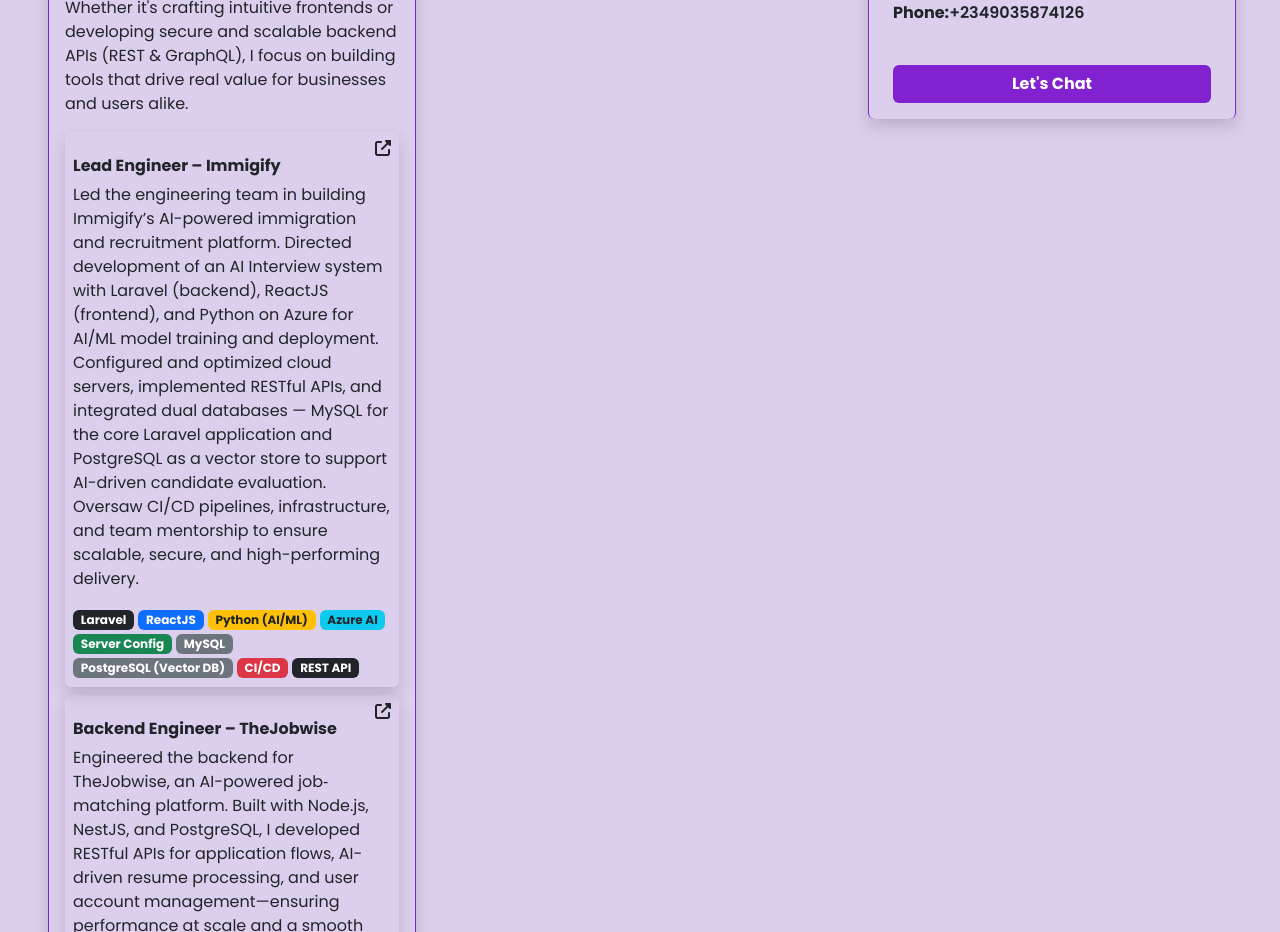
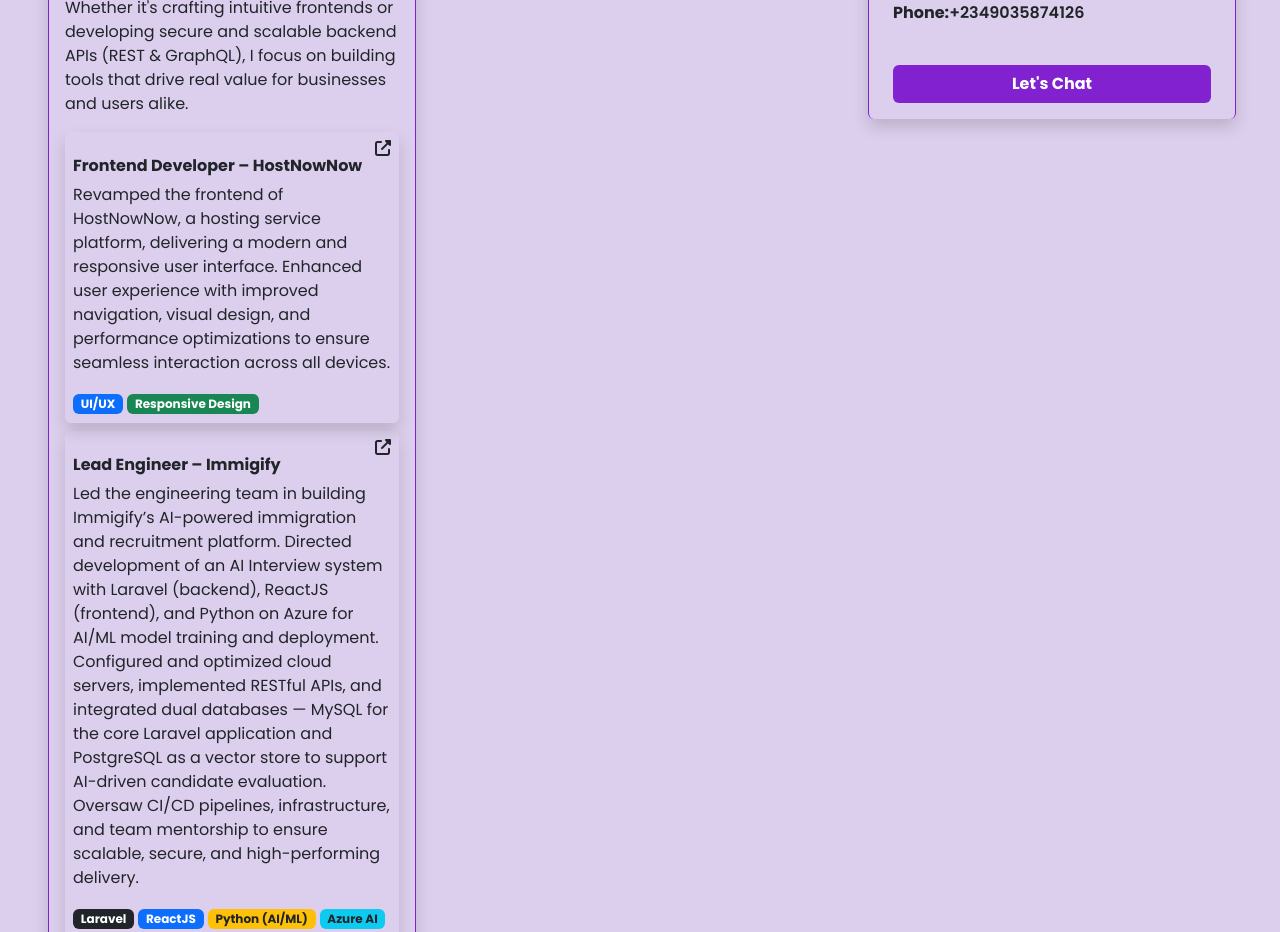
Before and after one commit to Webprowale/webprowale, a React (Vite) app: page / in a window 1280 px wide. Shown: the part 1240-2172 px from the top of the page. Built offline with nearby package versions, Linux system fonts and the light colour scheme; no server answers.

Commit message:
add hostnownow

```diff
--- a/src/Components/SeeLatestWork.jsx
+++ b/src/Components/SeeLatestWork.jsx
@@ -39,6 +39,28 @@
       </p>
 
       <div className="d-flex flex-column">
+
+         {/* HostNowNow */}
+        <div className="rounded shadow p-2 mb-2">
+          <Link target="_blank" to="https://www.hostnownow.com/">
+            <div className="d-flex align-items-end justify-content-end">
+              <i className="fas fa-external-link-alt"></i>
+            </div>
+            <h5 className="fw-bold fs-6">Frontend Developer – HostNowNow</h5>
+            <p>
+              Revamped the frontend of HostNowNow, a hosting service platform,
+              delivering a modern and responsive user interface. Enhanced user
+              experience with improved navigation, visual design, and
+              performance optimizations to ensure seamless interaction across
+              all devices.
+            </p>
+            <div className="mt-1">
+              <span className="badge bg-primary me-1">UI/UX</span>
+              <span className="badge bg-success me-1">Responsive Design</span>
+            </div>
+          </Link>
+        </div>
+
         <div className="rounded shadow p-2 mb-2">
           <Link target="_blank" to="https://immigify.com/">
             <div className="d-flex align-items-end justify-content-end">
@@ -154,6 +176,8 @@
             </div>
           </Link>
         </div>
+
+
 
         {/* FortuneTimer */}
         <div className="rounded shadow p-2 mb-2">
--- a/src/Components/config.js
+++ b/src/Components/config.js
@@ -1 +1 @@
-export const url ="https://agent-webprowale.onrender.com";
+export const url ="http://localhost:3001";
```
